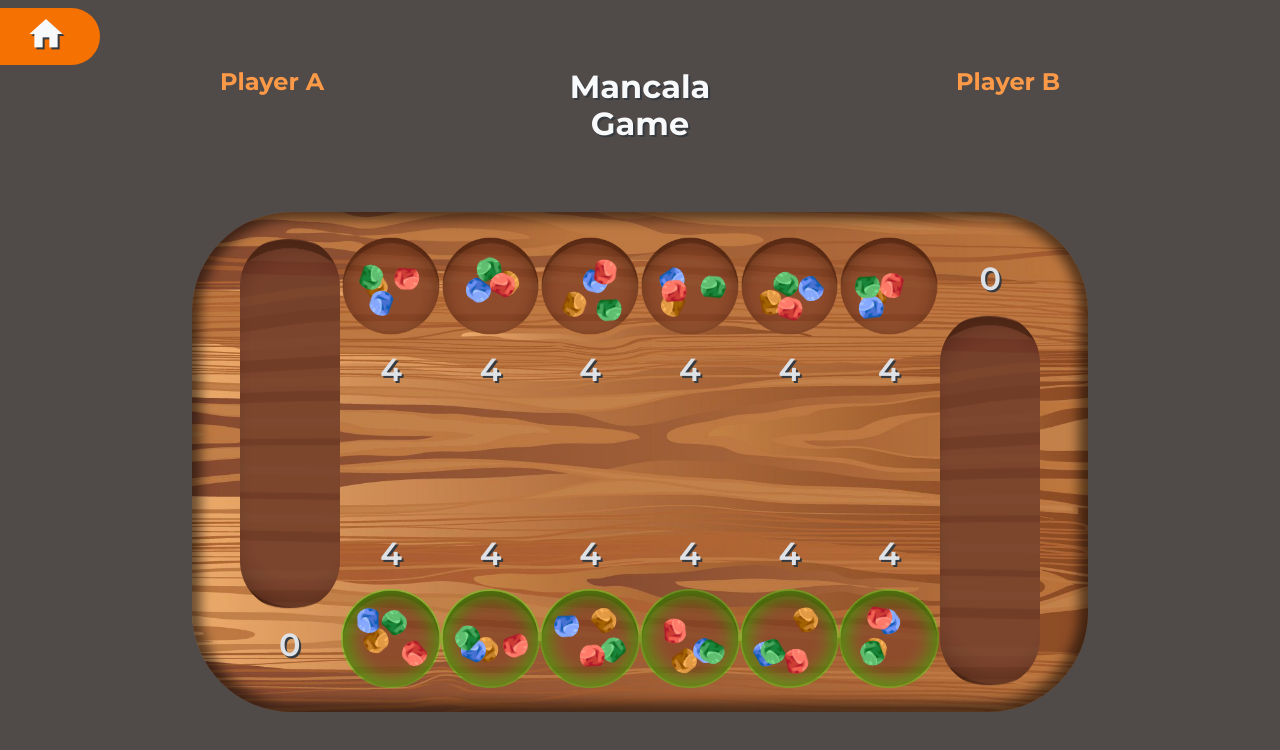
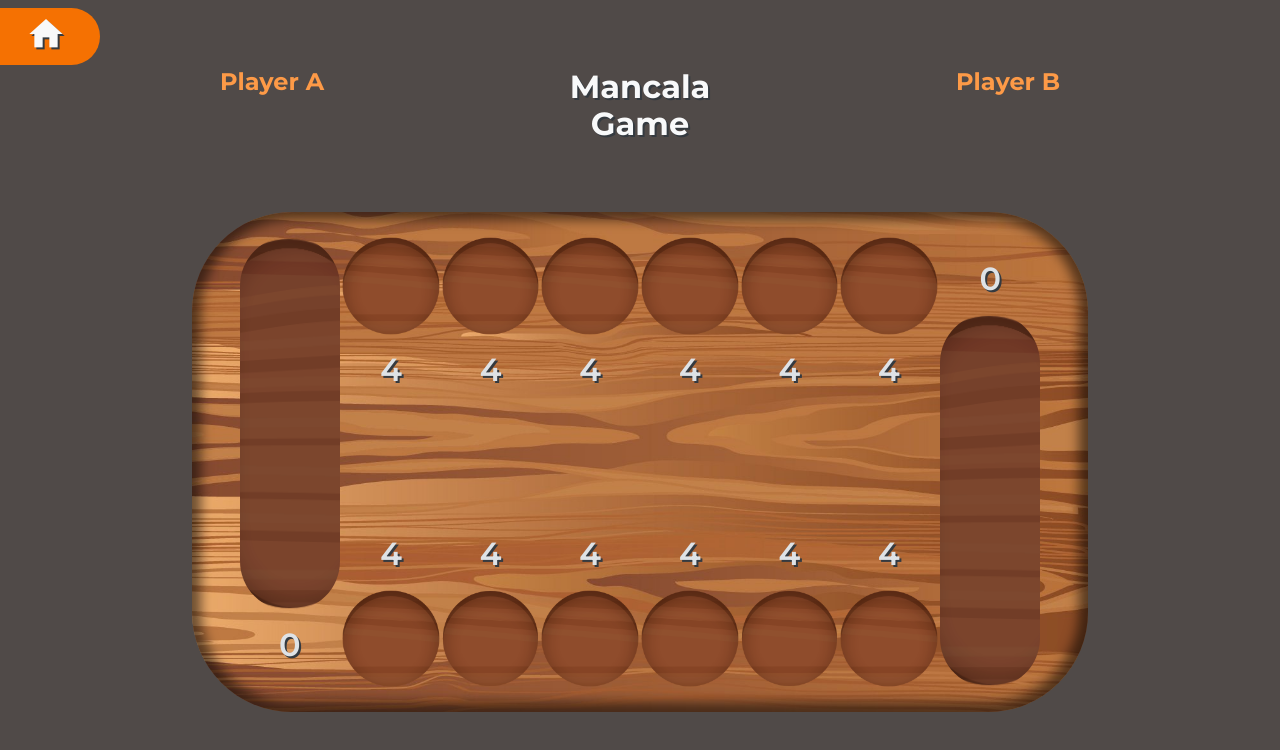
Before and after one commit to Ukasz09/mancala-game, an Angular app: page /game/1 in a window 1280 px wide. Shown: the top 750 px of the page. Built offline with nearby package versions, Linux system fonts and the light colour scheme.

Commit message:
Remove bin and store component

```diff
--- a/src/app/pages/game/bin/bin.component.html
+++ /dev/null
@@ -1,19 +0,0 @@
-<!-- ------------------------------------------- Hole ------------------------------------------- -->
-<div
-  [ngClass]="binCssClass"
-  class="bg-image rounded-100 hole"
-  [ngStyle]="{
-    width: size + 'px',
-    height: size + 'px'
-  }"
-></div>
-<!-- ------------------------------------------- Stones ------------------------------------------- -->
-<app-stone
-  *ngFor="let stoneNumber of stoneIds"
-  [ngClass]="binCssClass"
-  class="bg-blue stone"
-  (click)="onStoneClick()"
-  [size]="stoneSize"
-  [stone]="getStone(stoneNumber)"
-  [stoneMovingAnimationClass]="getStoneMovingAnimationClass(stoneNumber)"
-></app-stone>
--- a/src/app/pages/game/bin/bin.component.scss
+++ /dev/null
@@ -1,19 +0,0 @@
-@use "/src/app/shared/styles/utilities/variables";
-@use "/src/app/shared/styles/components/game";
-
-.actual-player-move {
-  &.hole {
-    box-shadow: 1px 0px 17px 9px rgba(51, 255, 0, 0.4) inset;
-  }
-  &.stone {
-    cursor: pointer;
-  }
-}
-
-.hole {
-  background-image: url("/assets/images/tree-hollow-000.png");
-}
-
-.other-player-move {
-  cursor: not-allowed;
-}
--- a/src/app/pages/game/bin/bin.component.ts
+++ /dev/null
@@ -1,49 +0,0 @@
-import { Component, EventEmitter, Input, OnInit, Output } from '@angular/core';
-import { Stone } from '../models';
-
-@Component({
-  selector: 'app-bin',
-  templateUrl: './bin.component.html',
-  styleUrls: ['./bin.component.scss'],
-})
-export class HoleComponent implements OnInit {
-  @Input() size: number;
-  @Input() stoneSize: number;
-  @Input() isActive = false;
-  @Input() allStones: Map<number, Stone> = new Map(); // <stone number, stone models>
-  @Input() stoneIds: number[] = [];
-  @Input() stonesWithMovingAnimation: number[] = []; // stone_number []
-
-  @Output() stoneClick: EventEmitter<void> = new EventEmitter();
-
-  private readonly activeBinClass = 'actual-player-move';
-  private readonly notActiveBinClass = 'other-player-move';
-
-  constructor() {}
-
-  ngOnInit(): void {}
-
-  public getStoneTransformStyle(stone: Stone): string {
-    return `translateX(${stone.translatePositonX}px) translateY(${stone.translatePositonY}px) rotate(${stone.rotation}deg)`;
-  }
-
-  public onStoneClick(): void {
-    if (this.isActive) {
-      this.stoneClick.emit();
-    }
-  }
-
-  public getStone(stoneNumber: number): Stone {
-    return this.allStones.get(stoneNumber);
-  }
-
-  public getStoneMovingAnimationClass(stoneNumber: number) {
-    return this.stonesWithMovingAnimation.includes(stoneNumber) ? `moving` : '';
-  }
-
-  /* ------------------------------------------- Getters / setters ------------------------------------------- */
-
-  get binCssClass(): string {
-    return this.isActive ? this.activeBinClass : this.notActiveBinClass;
-  }
-}
--- a/src/app/pages/game/board/board.component.html
+++ b/src/app/pages/game/board/board.component.html
@@ -19,11 +19,7 @@
         height: storeHeightPx + 'px'
       }"
     >
-      <app-store
-        [stoneSize]="stoneSize"
-        [allStones]="stoneModels"
-        [stoneIds]="gameLogic.stoneIdsForStoreA"
-      ></app-store>
+      <div class="store rounded-75 h-100 w-100"></div>
     </div>
     <div class="text-center text-gray-300 fw-600 pt-3 stones-qty-label">
       {{ gameLogic.stonesQtyInStoreA }}
@@ -34,15 +30,15 @@
     <div class="h-50 h-100 d-flex flex-row">
       <ng-container *ngFor="let binNumber of binNumbersPlayerA">
         <div class="d-flex flex-column">
-          <app-bin
-            [isActive]="binIsActive(playerA, binNumber)"
-            [size]="binSizePx"
-            [stoneSize]="stoneSize"
-            [stoneIds]="getStoneIdsForBin(binNumber)"
-            [allStones]="stoneModels"
-            [stonesWithMovingAnimation]="stonesWithMovingAnimation"
-            (stoneClick)="onBinClick(binNumber)"
-          ></app-bin>
+          <div
+            [ngClass]="getBinCssClass(binNumber, playerA)"
+            class="bg-image rounded-100 bin"
+            (click)="onBinClick(binNumber)"
+            [ngStyle]="{
+              width: binSizePx + 'px',
+              height: binSizePx + 'px'
+            }"
+          ></div>
           <div class="text-center text-gray-300 fw-600 pt-3 stones-qty-label">
             {{ gameLogic.getStonesQty(binNumber) }}
           </div>
@@ -56,15 +52,15 @@
           <div class="text-center text-gray-300 fw-600 pb-3 stones-qty-label">
             {{ gameLogic.getStonesQty(binNumber) }}
           </div>
-          <app-bin
-            [isActive]="binIsActive(playerB, binNumber)"
-            [size]="binSizePx"
-            [stoneSize]="stoneSize"
-            [stoneIds]="getStoneIdsForBin(binNumber)"
-            [allStones]="stoneModels"
-            [stonesWithMovingAnimation]="stonesWithMovingAnimation"
-            (stoneClick)="onBinClick(binNumber)"
-          ></app-bin>
+          <div
+            [ngClass]="getBinCssClass(binNumber, playerB)"
+            class="bg-image rounded-100 bin"
+            (click)="onBinClick(binNumber)"
+            [ngStyle]="{
+              width: binSizePx + 'px',
+              height: binSizePx + 'px'
+            }"
+          ></div>
         </div>
       </ng-container>
     </div>
@@ -83,11 +79,7 @@
         height: storeHeightPx + 'px'
       }"
     >
-      <app-store
-        [stoneSize]="stoneSize"
-        [allStones]="stoneModels"
-        [stoneIds]="gameLogic.stoneIdsForStoreB"
-      ></app-store>
+      <div class="store rounded-75 h-100 w-100"></div>
     </div>
   </div>
 </div>
--- a/src/app/pages/game/board/board.component.scss
+++ b/src/app/pages/game/board/board.component.scss
@@ -2,3 +2,25 @@
 @use "/src/app/shared/styles/utilities/variables";
 @use "/src/app/shared/styles/utilities/functions";
 @use "/src/app/shared/styles/components/game";
+
+.actual-player-move {
+  &.hole {
+    box-shadow: 1px 0px 17px 9px rgba(51, 255, 0, 0.4) inset;
+  }
+  &.stone {
+    cursor: pointer;
+  }
+}
+
+.bin {
+  background-image: url("/assets/images/tree-hollow-000.png");
+}
+
+.other-player-move {
+  cursor: not-allowed;
+}
+
+.store {
+  @include mixins.bg-fill();
+  background-image: url("/assets/images/store-001.png");
+}
--- a/src/app/pages/game/board/board.component.ts
+++ b/src/app/pages/game/board/board.component.ts
@@ -11,6 +11,9 @@ import { BoardConstants } from './board-constants';
   styleUrls: ['./board.component.scss'],
 })
 export class BoardComponent implements OnInit {
+  private readonly activeBinClass = 'actual-player-move';
+  private readonly notActiveBinClass = 'other-player-move';
+
   @Input() gameLogic: Game;
   @Output() binClick: EventEmitter<number> = new EventEmitter();
 
@@ -255,6 +258,11 @@ export class BoardComponent implements OnInit {
     }
   }
 
+  public getBinCssClass(binNumber: number, player: Player): string {
+    const isActive = this.binIsActive(player, binNumber);
+    return isActive ? this.activeBinClass : this.notActiveBinClass;
+  }
+
   /* ------------------------------------------- Getters & Setters ------------------------------------------- */
 
   get stoneSize(): number {
--- a/src/app/pages/game/store/store.component.html
+++ /dev/null
@@ -1,8 +0,0 @@
-<!-- ------------------------------------------- Store ------------------------------------------- -->
-<div class="store rounded-75 h-100 w-100"></div>
-<!-- ------------------------------------------- Stones ------------------------------------------- -->
-<app-stone
-  *ngFor="let stoneId of stoneIds"
-  [size]="stoneSize"
-  [stone]="getStone(stoneId)"
-></app-stone>
--- a/src/app/pages/game/store/store.component.scss
+++ /dev/null
@@ -1,6 +0,0 @@
-@use "/src/app/shared/styles/utilities/mixins";
-
-.store {
-  @include mixins.bg-fill();
-  background-image: url("/assets/images/store-001.png");
-}
--- a/src/app/pages/game/store/store.component.ts
+++ /dev/null
@@ -1,21 +0,0 @@
-import { Component, Input, OnInit } from '@angular/core';
-import { Stone } from '../models';
-
-@Component({
-  selector: 'app-store',
-  templateUrl: './store.component.html',
-  styleUrls: ['./store.component.scss'],
-})
-export class StoreComponent implements OnInit {
-  @Input() allStones: Map<number, Stone> = new Map(); // <stone id, stone models>
-  @Input() stoneIds: number[] = [];
-  @Input() stoneSize: number;
-
-  constructor() {}
-
-  ngOnInit(): void {}
-
-  public getStone(stoneId: number): Stone {
-    return this.allStones.get(stoneId);
-  }
-}
```
Also changed, not shown: src/app/pages/game/game.module.ts (+2 -10 lines), 2 other files (tests, documents, lock files or other folders).
